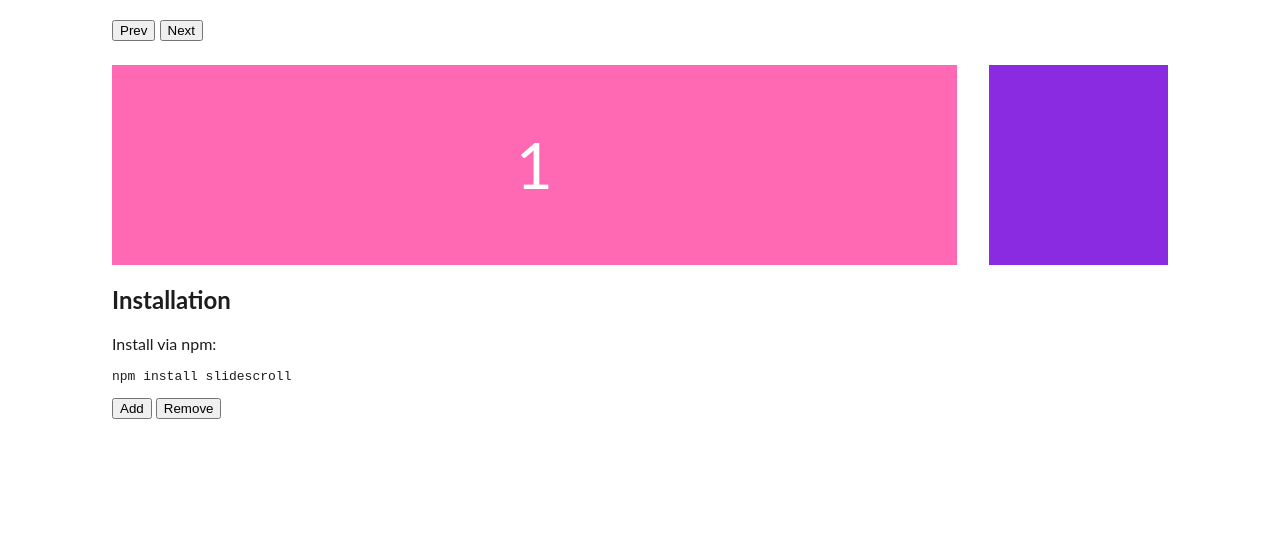
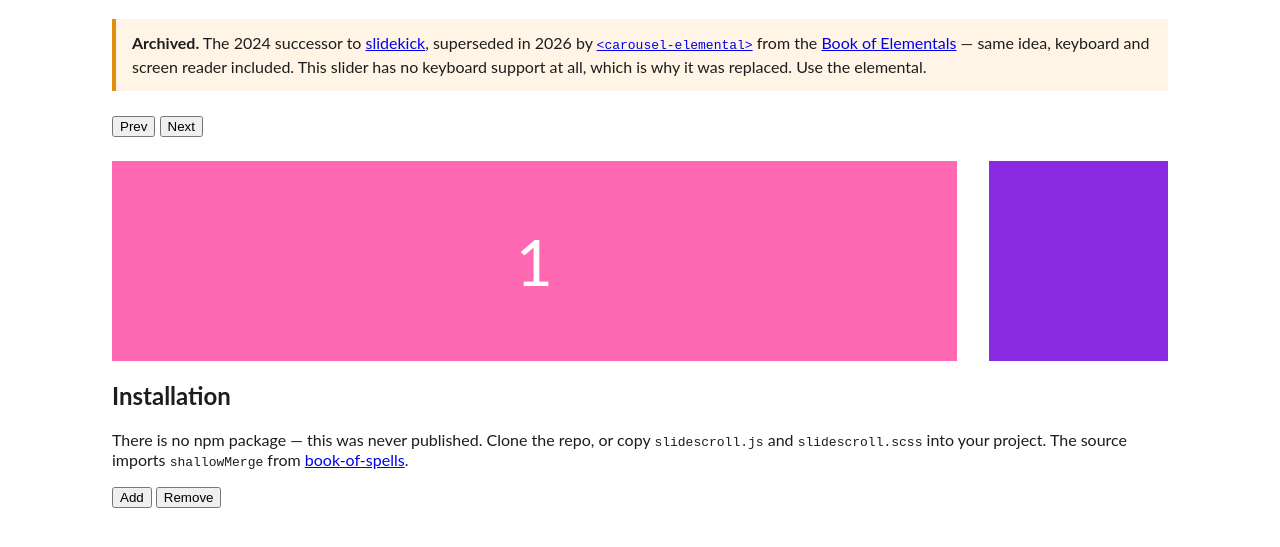
Before and after one commit to stamat/slidescroll, a website: page index.html in a window 1280 px wide. Shown: the part 79-626 px from the top of the page. Drawn offline with Linux system fonts and the light colour scheme; a web font is replaced by a local one.

Commit message:
archive banner on the demo page, drop the npm install that never existed

```diff
--- a/index.html
+++ b/index.html
@@ -1,10 +1,10 @@
 <!doctype html>
-<html class="no-js" lang="">
+<html class="no-js" lang="en">
   <head>
     <meta charset="utf-8">
     <meta http-equiv="x-ua-compatible" content="ie=edge">
-    <title>Slidescroll - ES6 minimal slider</title>
-    <meta name="description" content="A minimal ES6 module slider based on scrollIntoView">
+    <title>Slidescroll (archived) - ES6 minimal slider</title>
+    <meta name="description" content="Archived. A minimal ES6 module slider based on scrollIntoView, superseded by &lt;carousel-elemental&gt; from the Book of Elementals.">
     <meta name="viewport" content="width=device-width, initial-scale=1, maximum-scale=1">
     <!-- <link rel="icon" type="image/png" href="https://i.imgur.com/vqrs5bD.png"> -->
 
@@ -38,6 +38,14 @@
         top: 0px;
         right: 0px;
         padding: 16px;
+      }
+
+      .archive-banner {
+        background-color: #fff4e5;
+        border-left: 4px solid #e08e0b;
+        padding: 12px 16px;
+        margin-bottom: 24px;
+        line-height: 1.5;
       }
 
       .demo-slide {
@@ -77,6 +85,15 @@
         </div>
         <h1>slidescroll</h1>
 
+        <div class="archive-banner" role="note">
+          <strong>Archived.</strong> The 2024 successor to
+          <a href="https://github.com/stamat/slidekick">slidekick</a>, superseded in 2026 by
+          <a href="https://github.com/stamat/book-of-elementals#carousel-elemental"><code>&lt;carousel-elemental&gt;</code></a>
+          from the <a href="https://stamat.github.io/book-of-elementals/">Book of Elementals</a> — same
+          idea, keyboard and screen reader included. This slider has no keyboard support at all, which
+          is why it was replaced. Use the elemental.
+        </div>
+
         <div id="slider-controls-1" class="slidescroll-controls" style="margin-bottom: 24px;">
           <button class="js-slidescroll-prev">Prev</button>
           <button class="js-slidescroll-next">Next</button>
@@ -99,8 +116,12 @@
         </div>
 
         <h2>Installation</h2>
-        <p>Install via npm:</p>
-        <pre><code class="language-bash">npm install slidescroll</code></pre>
+        <p>
+          There is no npm package — this was never published. Clone the repo, or copy
+          <code>slidescroll.js</code> and <code>slidescroll.scss</code> into your project. The source
+          imports <code>shallowMerge</code> from
+          <a href="https://github.com/stamat/book-of-spells">book-of-spells</a>.
+        </p>
         <button class="js-add-slidescroll" data-index="0">Add</button>
         <button class="js-remove-slidescroll" data-index="0">Remove</button>
       </main>
@@ -123,10 +144,5 @@
     </script>
     <!-- Place this tag in your head or just before your close body tag. -->
     <script async defer src="https://buttons.github.io/buttons.js"></script>
-
-    <script>document.write('<script src="http://'
-      + (location.host || 'localhost').split(':')[0]
-      + ':35729/livereload.js?snipver=1"></'
-      + 'script>')</script>
   </body>
 </html>
```
